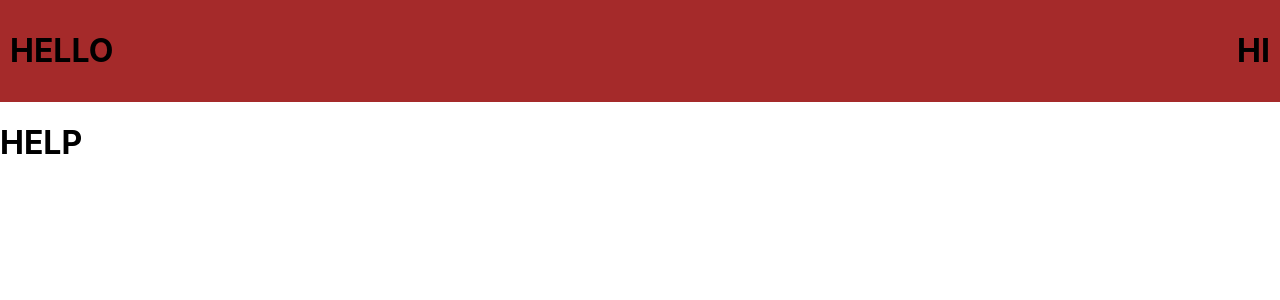
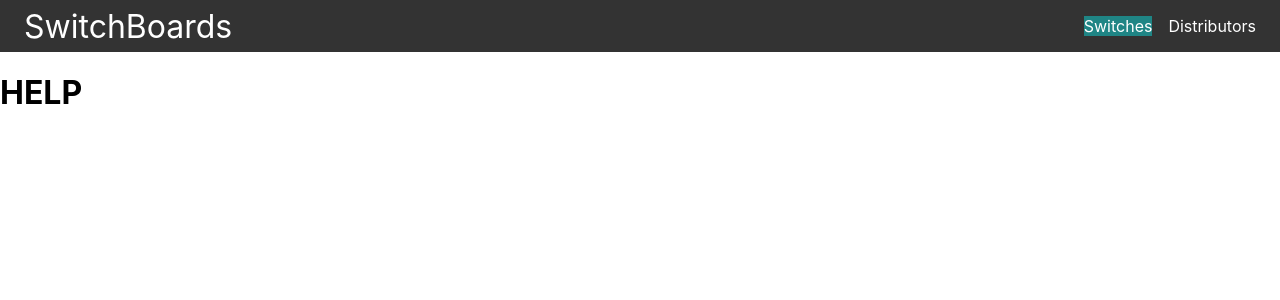
Before and after one commit to ArtLiathain/KeyboardWebsiteBun, a React (Create React App) app: page / in a window 1280 px wide. Shown: the top 300 px of the page. Built offline with nearby package versions, Linux system fonts and the light colour scheme.

Commit message:
Start navbar

```diff
--- a/src/App.js
+++ b/src/App.js
@@ -1,11 +1,11 @@
 import "./App.css";
-import Header from "./Components/Header/Header";
+import Navbar from "./Components/Navbar/Navbar";
 import MainContent from "./Components/MainContent/MainContent";
 
 function App() {
   return (
     <div>
-      <Header></Header>
+      <Navbar></Navbar>
       <MainContent words="HELP"></MainContent>
     </div>
   );
--- a/src/Components/Header/Header.js
+++ /dev/null
@@ -1,13 +0,0 @@
-import React from "react";
-import styled from "./Header.module.css";
-
-const Header = () => {
-  return (
-    <div className={styled.header}>
-      <h1>HELLO</h1>
-      <h1>HI</h1>
-    </div>
-  );
-};
-
-export default Header;
--- a/src/Components/Header/Header.module.css
+++ /dev/null
@@ -1,6 +0,0 @@
-.header {
-    display: flex;
-    justify-content: space-between;
-    background-color: brown;
-    padding: 10px;
-}
--- /dev/null
+++ b/src/Components/Navbar/Navbar.js
@@ -0,0 +1,20 @@
+import React from "react";
+import styled from "./Navbar.module.css";
+
+const Navbar = () => {
+  return (
+    <nav className={styled.navbar}>
+      <a href="/Switchboards" className={styled.title}>SwitchBoards</a>
+      <ul>
+        <li className={styled.active}>
+          <a href="/Switches" >Switches</a>
+        </li>
+        <li>
+          <a href="/Distributors">Distributors</a>
+        </li>
+      </ul>
+    </nav>
+  );
+};
+
+export default Navbar;
--- /dev/null
+++ b/src/Components/Navbar/Navbar.module.css
@@ -0,0 +1,39 @@
+* {
+    box-sizing: border-box;
+}
+
+.navbar {
+    display: flex;
+    justify-content: space-between;
+    align-items: stretch;
+    height: 100%;
+    background-color: #333;
+    color: white;
+    padding: 0 1.5rem;
+}
+
+.navbar .title {
+    font-size: 2rem;
+    align-self: center;
+}
+
+.navbar ul {
+    list-style-type: none;
+    display: flex;
+    gap: 1rem;
+    height: 100%;
+    align-items: center;
+}
+
+.navbar a {
+    color: inherit;
+    text-decoration: none;
+}
+
+.navbar li:hover {
+    background-color: rgba(0, 255, 255, 0.527);
+}
+
+.navbar li.active {
+    background-color: rgba(0, 255, 255, 0.401);
+}
```
Also changed, not shown: src/Components/MainContent/MainContent.module.css (added, +8 -0 lines).
